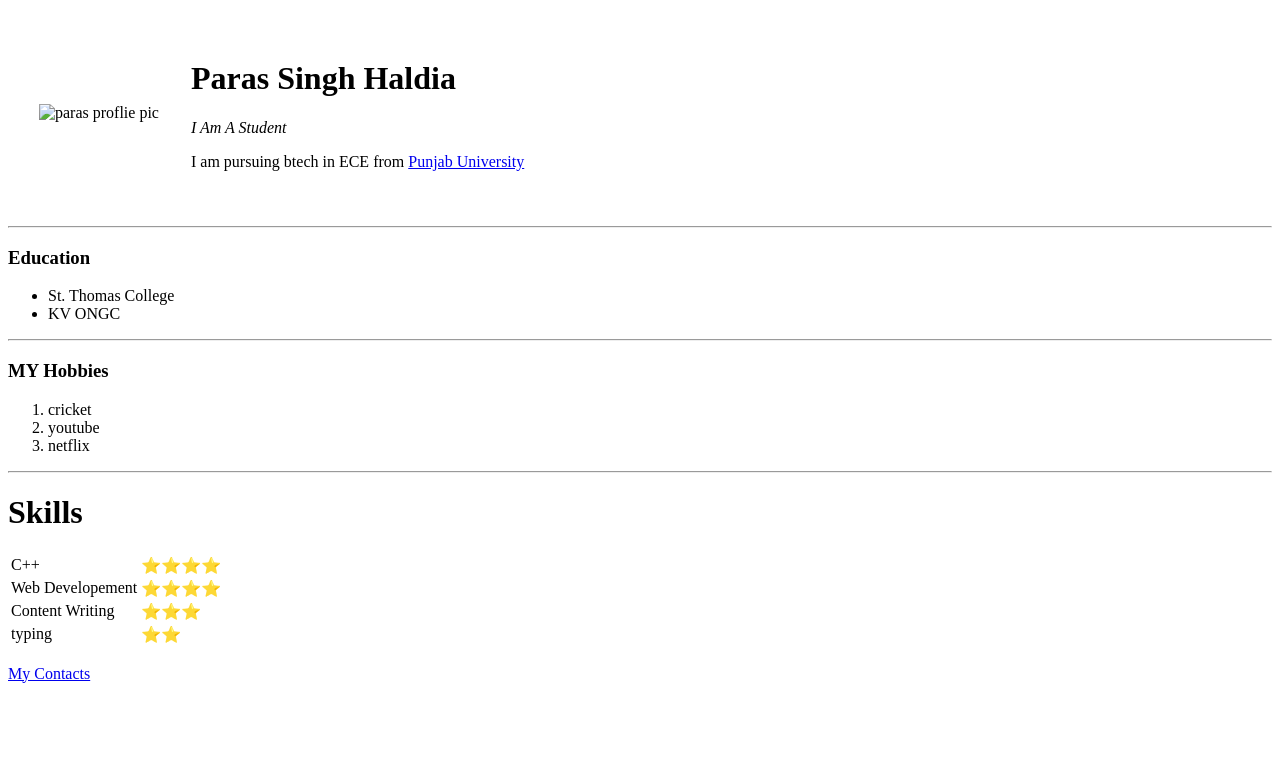
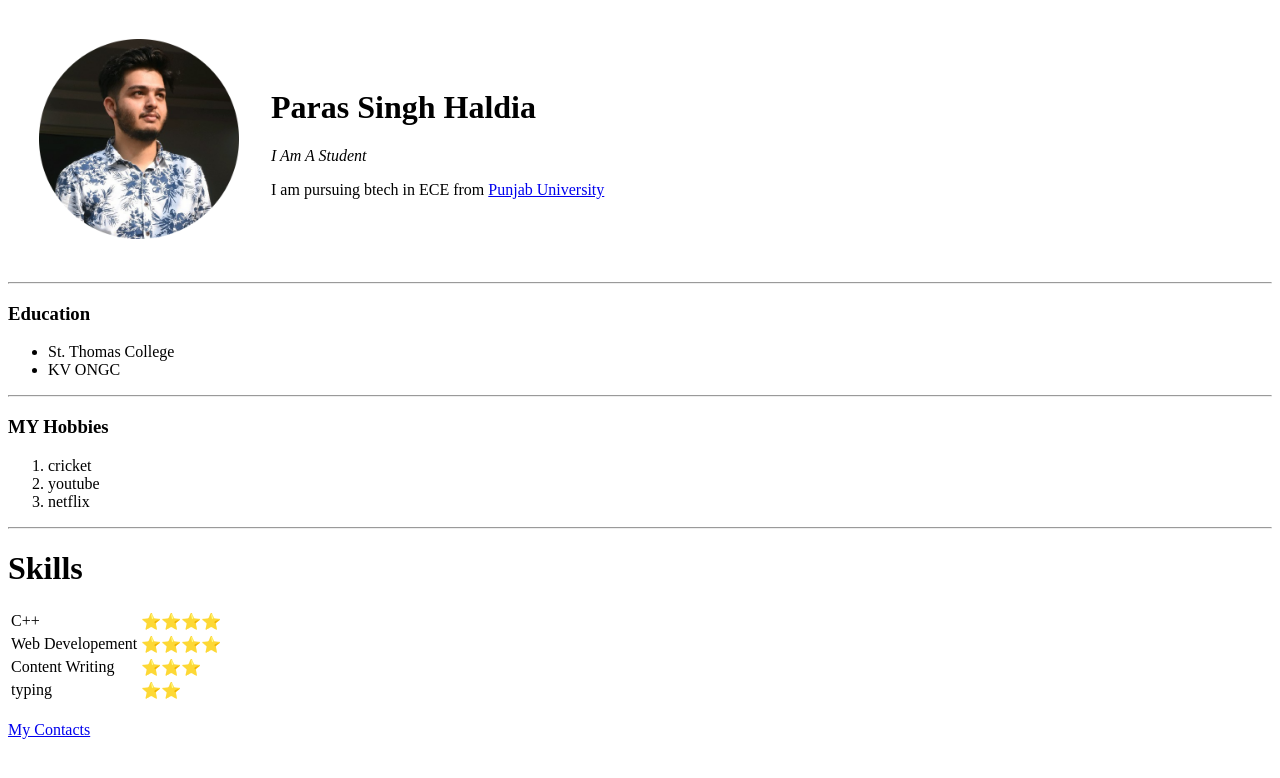
Before and after one commit to singhparas19/cv, a plain HTML site: page index.html in a window 1280 px wide. Drawn offline with Linux system fonts and the light colour scheme.

Commit message:
Update index.html

```diff
--- a/index.html
+++ b/index.html
@@ -11,7 +11,7 @@
 
   <table cellspacing="30">
     <tr>
-      <td><img src="images/paras.png" alt="paras proflie pic" width="200" height="200" /></td>
+      <td><img src="paras.png" alt="paras proflie pic" width="200" height="200" /></td>
       <td>
         <h1>Paras Singh Haldia</h1>
         <p>
```
